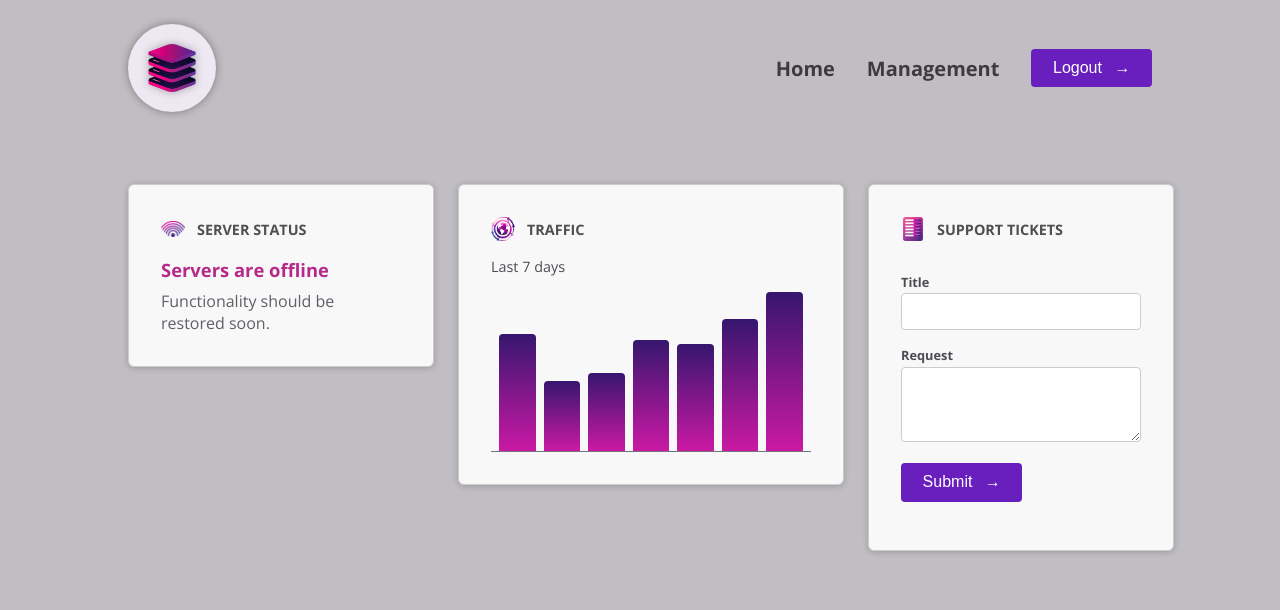
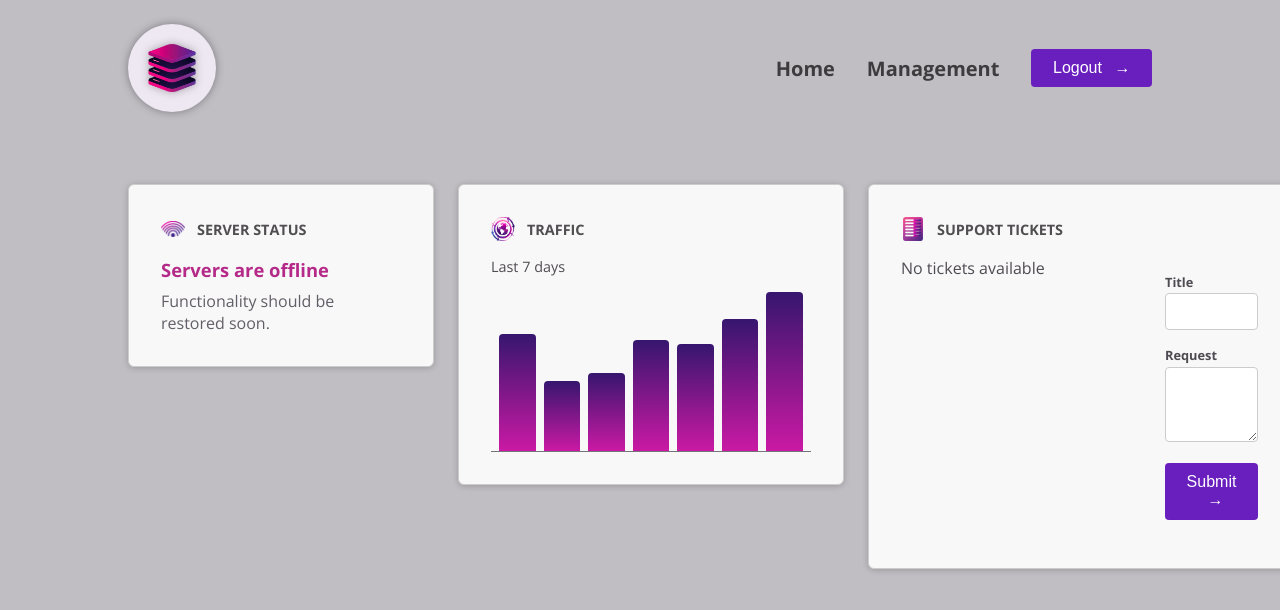
Before and after one commit to Deepanshu411/Deep-Dive-project, an Angular app: page / in a window 1280 px wide. Shown: the top 610 px of the page. Built offline with nearby package versions, Linux system fonts and the light colour scheme.

Commit message:
Used more lifecycle hooks like afterViewChild, used viewChild signal and added the ticket component to display ticket information after submitting the form

```diff
--- a/src/app/dashboard/server-status/server-status.component.ts
+++ b/src/app/dashboard/server-status/server-status.component.ts
@@ -1,4 +1,4 @@
-import { Component, DestroyRef, inject, OnDestroy, OnInit } from '@angular/core';
+import { Component, DestroyRef, inject, OnDestroy, OnInit, signal } from '@angular/core';
 
 @Component({
   selector: 'app-server-status',
@@ -8,7 +8,7 @@ import { Component, DestroyRef, inject, OnDestroy, OnInit } from '@angular/core'
   styleUrl: './server-status.component.css'
 })
 export class ServerStatusComponent implements OnInit {
-  currentStatus: 'online' | 'offline' | 'unknown' = 'online';
+  currentStatus = signal<'online' | 'offline' | 'unknown'>('online');
   // private intervalId?: ReturnType<typeof setInterval>;
   private destroyRef = inject(DestroyRef);
 
@@ -16,11 +16,11 @@ export class ServerStatusComponent implements OnInit {
     const intervalId = setInterval(() => {
       const rnd = Math.random();
     if (rnd < 0.5) {
-      this.currentStatus = 'online';
+      this.currentStatus.set('online');
     } else if (rnd < 0.9) {
-      this.currentStatus = 'offline';
+      this.currentStatus.set('offline');
     } else {
-      this.currentStatus = 'unknown';
+      this.currentStatus.set('unknown');
     }
     }, 5000);
 
--- a/src/app/dashboard/support-tickets/new-ticket/new-ticket.component.html
+++ b/src/app/dashboard/support-tickets/new-ticket/new-ticket.component.html
@@ -1,11 +1,11 @@
-<form>
+<form (ngSubmit)="onSubmit(titleInput.value, textInput.value)" #form>
     <p>
         <label for="title">Title</label>
-        <input type="text" name="title" id="title" />
+        <input type="text" name="title" id="title" #titleInput />
     </p>
     <p>
         <label for="request">Request</label>
-        <textarea name="request" id="request" rows="3"></textarea>
+        <textarea name="request" id="request" rows="3" #textInput></textarea>
     </p>
     <p>
         <button appButton>
--- a/src/app/dashboard/support-tickets/new-ticket/new-ticket.component.ts
+++ b/src/app/dashboard/support-tickets/new-ticket/new-ticket.component.ts
@@ -1,14 +1,32 @@
-import { Component } from '@angular/core';
+import { AfterViewInit, Component, ElementRef, OnInit, output, viewChild, ViewChild } from '@angular/core';
 
 import { ButtonComponent } from '../../../shared/button/button.component';
+import { FormsModule } from '@angular/forms';
 
 @Component({
   selector: 'app-new-ticket',
   standalone: true,
-  imports: [ButtonComponent],
+  imports: [ButtonComponent, FormsModule],
   templateUrl: './new-ticket.component.html',
   styleUrl: './new-ticket.component.css'
 })
-export class NewTicketComponent {
+export class NewTicketComponent implements OnInit, AfterViewInit {
+  // @ViewChild('form') private form?: ElementRef<HTMLFormElement>;
+  private form = viewChild.required<ElementRef<HTMLFormElement>>('form');
+  add = output<{title: string; text: string}>();
 
+  ngOnInit() {
+    console.log('OnInit');
+    console.log(this.form().nativeElement);
+  }
+
+  ngAfterViewInit() {
+    console.log('After View Init')
+    console.log(this.form().nativeElement);
+  }
+
+  onSubmit(title: string, text: string) {
+    this.add.emit({ title, text });
+    this.form().nativeElement.reset();
+  }
 }
--- a/src/app/dashboard/support-tickets/support-tickets.component.html
+++ b/src/app/dashboard/support-tickets/support-tickets.component.html
@@ -1,2 +1,15 @@
+<div>
+    <ul>
+        @for (ticket of tickets; track ticket.id) {
+            <li>
+                <app-ticket [data]="ticket"/>
+            </li>
+        } @empty {
+            <p>No tickets available</p>
+        }
+    </ul>
+</div>
 
-    <app-new-ticket />
+<div id="new-ticket">
+    <app-new-ticket (add)="onAdd($event)" />
+</div>
--- a/src/app/dashboard/support-tickets/support-tickets.component.ts
+++ b/src/app/dashboard/support-tickets/support-tickets.component.ts
@@ -1,13 +1,25 @@
 import { Component } from '@angular/core';
 import { NewTicketComponent } from "./new-ticket/new-ticket.component";
+import { Ticket } from './ticket/ticket.model';
+import { TicketComponent } from "./ticket/ticket.component";
 
 @Component({
   selector: 'app-support-tickets',
   standalone: true,
-  imports: [NewTicketComponent],
+  imports: [NewTicketComponent, TicketComponent],
   templateUrl: './support-tickets.component.html',
   styleUrl: './support-tickets.component.css'
 })
 export class SupportTicketsComponent {
+  tickets: Ticket[] = [];
+  onAdd(ticketData: {title:string; text:string}) {
+    const ticket: Ticket = {
+      title: ticketData.title,
+      request: ticketData.text,
+      id: Math.random().toString(),
+      status: 'open'
+    }
 
+    this.tickets.push(ticket);
+  }
 }
--- a/src/app/dashboard/support-tickets/ticket/ticket.component.css
+++ b/src/app/dashboard/support-tickets/ticket/ticket.component.css
@@ -1,33 +1,73 @@
+article {
+  border-radius: 4px;
+  background-color: #59555f;
+  color: #ded8e6;
+}
 
-#traffic {
-    display: block;
-    width: 15rem;
+h3 {
+  padding: 0.5rem;
+  margin: 0;
+  font-size: 0.9rem;
+  display: flex;
+  gap: 0.5rem;
+  align-items: center;
+}
+
+h3 div {
+  width: 0.9rem;
+  height: 0.9rem;
+  border-radius: 50%;
+}
+
+.ticket-open {
+  background-color: #de62e9;
+}
+
+.ticket-closed {
+  background-color: #51c788;
+}
+
+.text {
+  text-align: left;
+}
+
+button {
+  flex: 1;
+  width: 100%;
+  font: inherit;
+  background: transparent;
+  border: none;
+  color: #ded8e6;
+  display: flex;
+  justify-content: space-between;
+  align-items: center;
+}
+
+button span:first-child {
+  margin-bottom: 0.1rem;
+}
+
+button span:last-child {
+  width: 1rem;
 }
 
 p {
-    margin: 0 0 1rem 0;
+  margin: 0;
+  padding: 1rem;
   font-size: 0.9rem;
-    color: #4f4b53;
 }
 
-  #chart {
-    height: 10rem;
-    display: flex;
-    align-items: flex-end;
-    gap: 0.5rem;
-    padding: 0 0.5rem;
-    border-bottom: 1px solid #76737a;
+p:has(button) {
+  padding-top: 0;
 }
 
-  #chart div {
-    flex: 1;
-    background: linear-gradient(to bottom, #36166f, #ca19a4);
-    border-top-left-radius: 4px;
-    border-top-right-radius: 4px;
+p button {
+  padding: 0;
+  width: auto;
+  display: inline;
+  font-size: 0.75rem;
 }
 
-  @media (min-width: 768px) {
-    #traffic {
-      width: 20rem;
+p button:hover {
+  color: #ec9fea;
 }
-  }
--- a/src/app/dashboard/support-tickets/ticket/ticket.component.html
+++ b/src/app/dashboard/support-tickets/ticket/ticket.component.html
@@ -1 +1,52 @@
-<p>ticket works!</p>
+<article>
+    <h3>
+      <div
+        [class]="{
+          'ticket-open': true,
+          'ticket-closed': false
+        }"
+      ></div>
+      <button>
+        <span class="text">{{ data().title }}</span>
+        <span>
+          @if (true) {
+          <svg
+            xmlns="http://www.w3.org/2000/svg"
+            fill="none"
+            viewBox="0 0 24 24"
+            stroke-width="1.5"
+            stroke="currentColor"
+            class="w-6 h-6"
+          >
+            <path
+              stroke-linecap="round"
+              stroke-linejoin="round"
+              d="m19.5 8.25-7.5 7.5-7.5-7.5"
+            />
+          </svg>
+
+          } @else {
+          <svg
+            xmlns="http://www.w3.org/2000/svg"
+            viewBox="0 0 24 24"
+            fill="currentColor"
+            class="w-6 h-6"
+          >
+            <path
+              fill-rule="evenodd"
+              d="M11.47 7.72a.75.75 0 0 1 1.06 0l7.5 7.5a.75.75 0 1 1-1.06 1.06L12 9.31l-6.97 6.97a.75.75 0 0 1-1.06-1.06l7.5-7.5Z"
+              clip-rule="evenodd"
+            />
+          </svg>
+          }
+        </span>
+      </button>
+    </h3>
+
+    @if (true) {
+    <p>{{ data().request }}</p>
+
+    @if (data().status === 'open') {
+    <p><button>Mark as completed</button></p>
+    } }
+  </article>
--- a/src/app/dashboard/support-tickets/ticket/ticket.component.ts
+++ b/src/app/dashboard/support-tickets/ticket/ticket.component.ts
@@ -1,4 +1,5 @@
-import { Component } from '@angular/core';
+import { Component, input } from '@angular/core';
+import { Ticket } from './ticket.model';
 
 @Component({
   selector: 'app-ticket',
@@ -8,5 +9,5 @@ import { Component } from '@angular/core';
   styleUrl: './ticket.component.css'
 })
 export class TicketComponent {
-
+  data = input.required<Ticket>();
 }
--- /dev/null
+++ b/src/app/dashboard/support-tickets/ticket/ticket.model.ts
@@ -0,0 +1,6 @@
+export interface Ticket {
+    id: string;
+    title: string;
+    request: string;
+    status: 'open' | 'closed';
+}
```
Also changed, not shown: src/app/dashboard/server-status/server-status.component.html (+5 -5 lines). Lines whose indentation alone changed are shown as unchanged.
